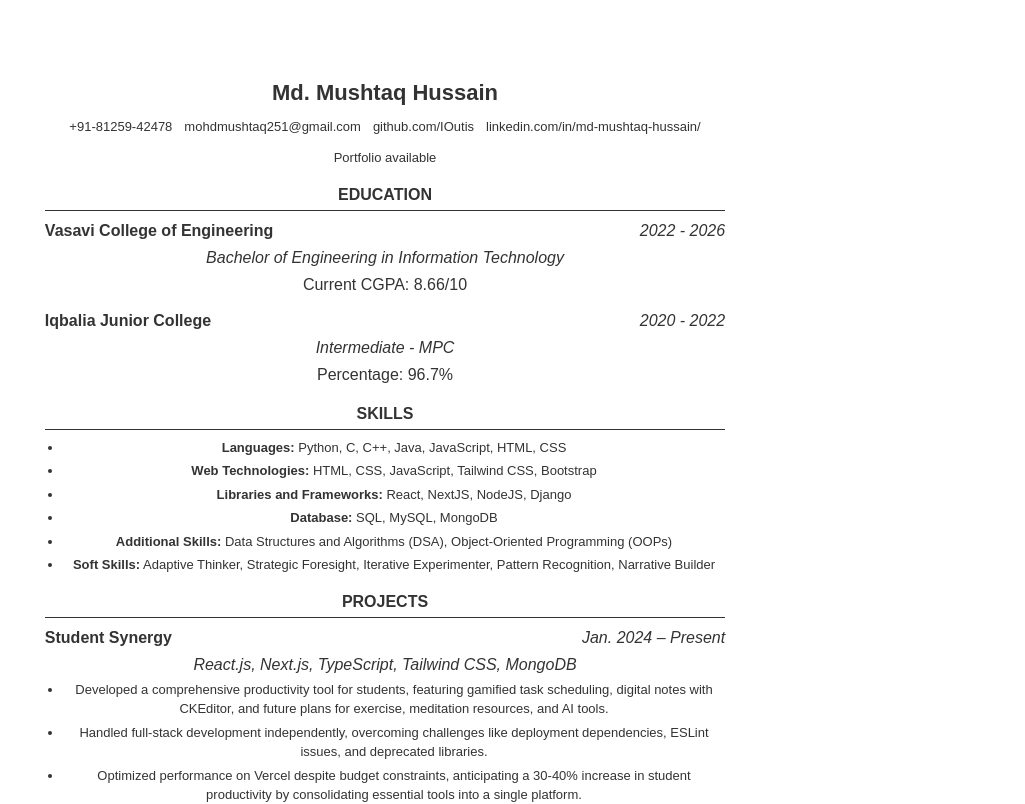
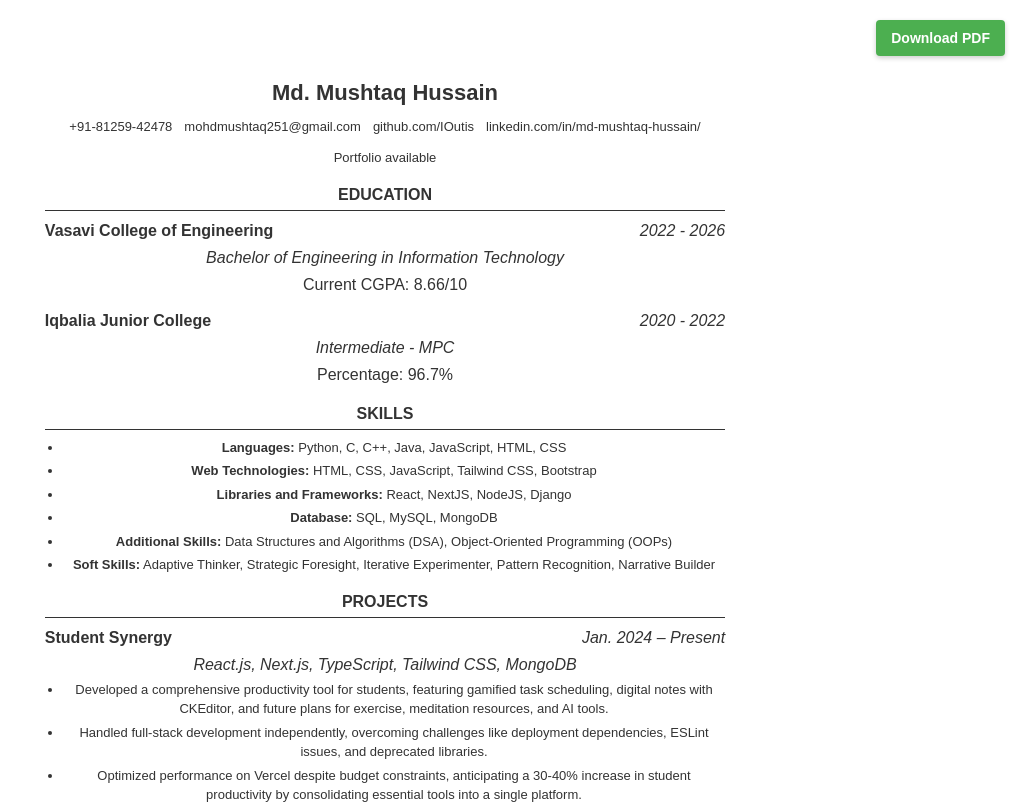
Before and after one commit to IOutis/My-resume, a React (Create React App) app: page / in a window 1280 px wide. Shown: the top 804 px of the page, without its empty margins (255-1280 px from the left). Built offline with nearby package versions, Linux system fonts and the light colour scheme.

Commit message:
download button

```diff
--- a/src/App.js
+++ b/src/App.js
@@ -3,6 +3,9 @@ import './App.css';
 function App() {
   return (
     <div className="App">
+      <div class="download-container">
+        <button class="download-btn" onclick="downloadPDF()">Download PDF</button>
+    </div>
      <div class="header">
         <div class="name">Md. Mushtaq Hussain</div>
         <div class="contact-info">
--- a/src/index.css
+++ b/src/index.css
@@ -14,6 +14,7 @@ body {
   margin: 0 auto;
   padding: 20mm 15mm; /* Standard margins for A4 */
   background-color: white;
+  position: relative;
 }
 
 /* Header section */
@@ -91,6 +92,38 @@ body {
   font-size: 13px;
 }
 
+/* Download button */
+.download-container {
+  position: fixed;
+  top: 20px;
+  right: 20px;
+  z-index: 100;
+}
+
+.download-btn {
+  background-color: #4CAF50;
+  color: white;
+  padding: 10px 15px;
+  border: none;
+  border-radius: 4px;
+  cursor: pointer;
+  font-size: 14px;
+  font-weight: bold;
+  box-shadow: 0 2px 5px rgba(0,0,0,0.2);
+  transition: background-color 0.3s;
+}
+
+.download-btn:hover {
+  background-color: #45a049;
+}
+
+/* Hide download button when printing */
+@media print {
+  .download-container {
+      display: none;
+  }
+}
+
 /* Print styles for PDF export */
 @media print {
   @page {
```
